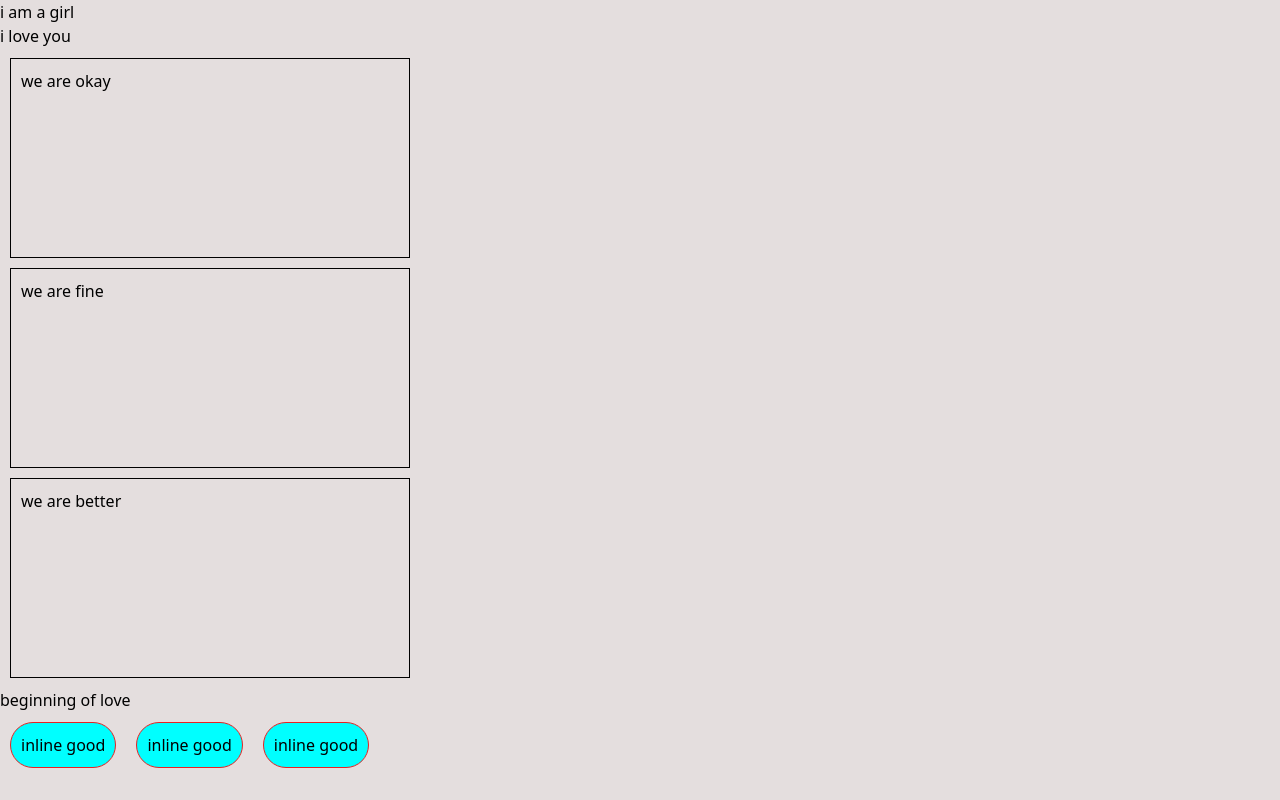
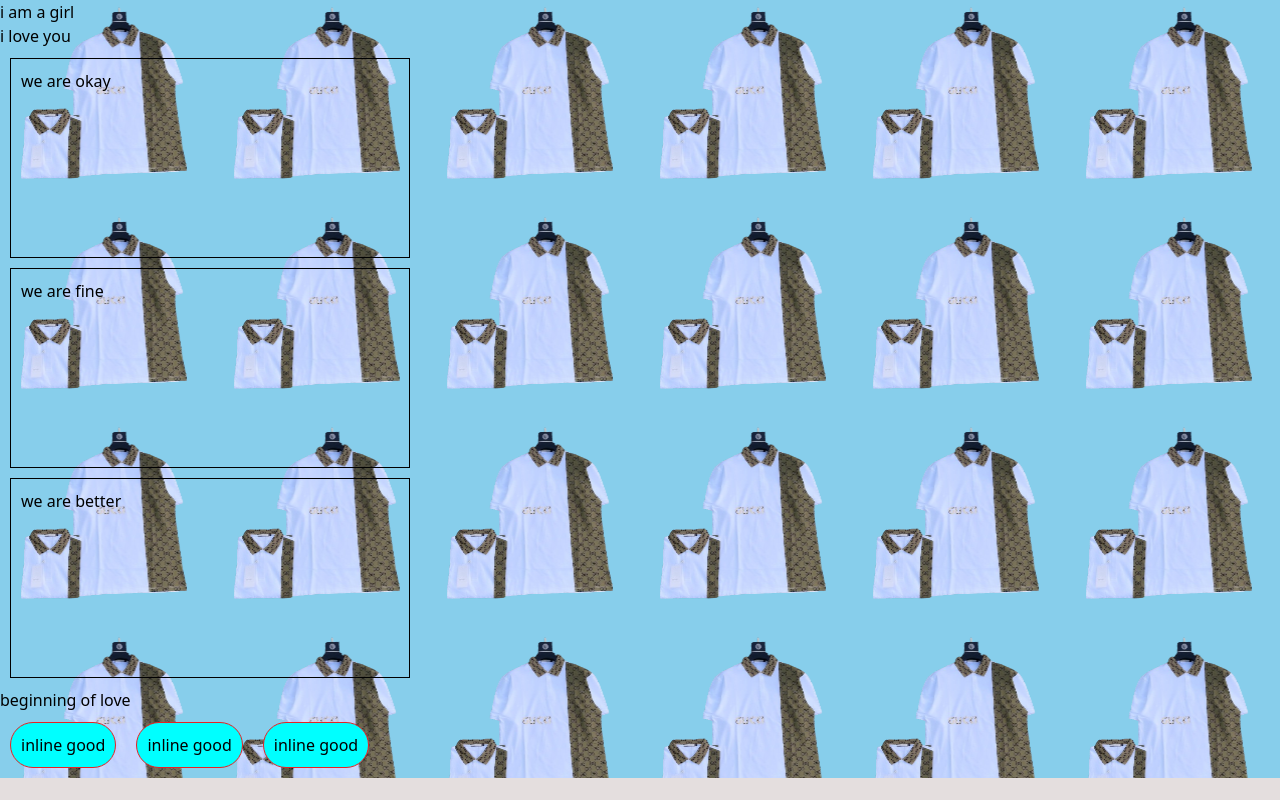
Before and after one commit to Preciousnnebuogor/Online--Store-, a Next.js app: page /tutorial in a window 1280 px wide. Built offline with nearby package versions, Linux system fonts and the light colour scheme.

Commit message:
background-image

```diff
--- a/src/components/toturial/css.module.css
+++ b/src/components/toturial/css.module.css
@@ -1,3 +1,10 @@
+ .body {
+background-color: skyblue;
+background-image: url('/public/10.png');
+background-position: cover;
+ }
+
+
 .block {
     margin: 10px;
     padding: 10px;
```
